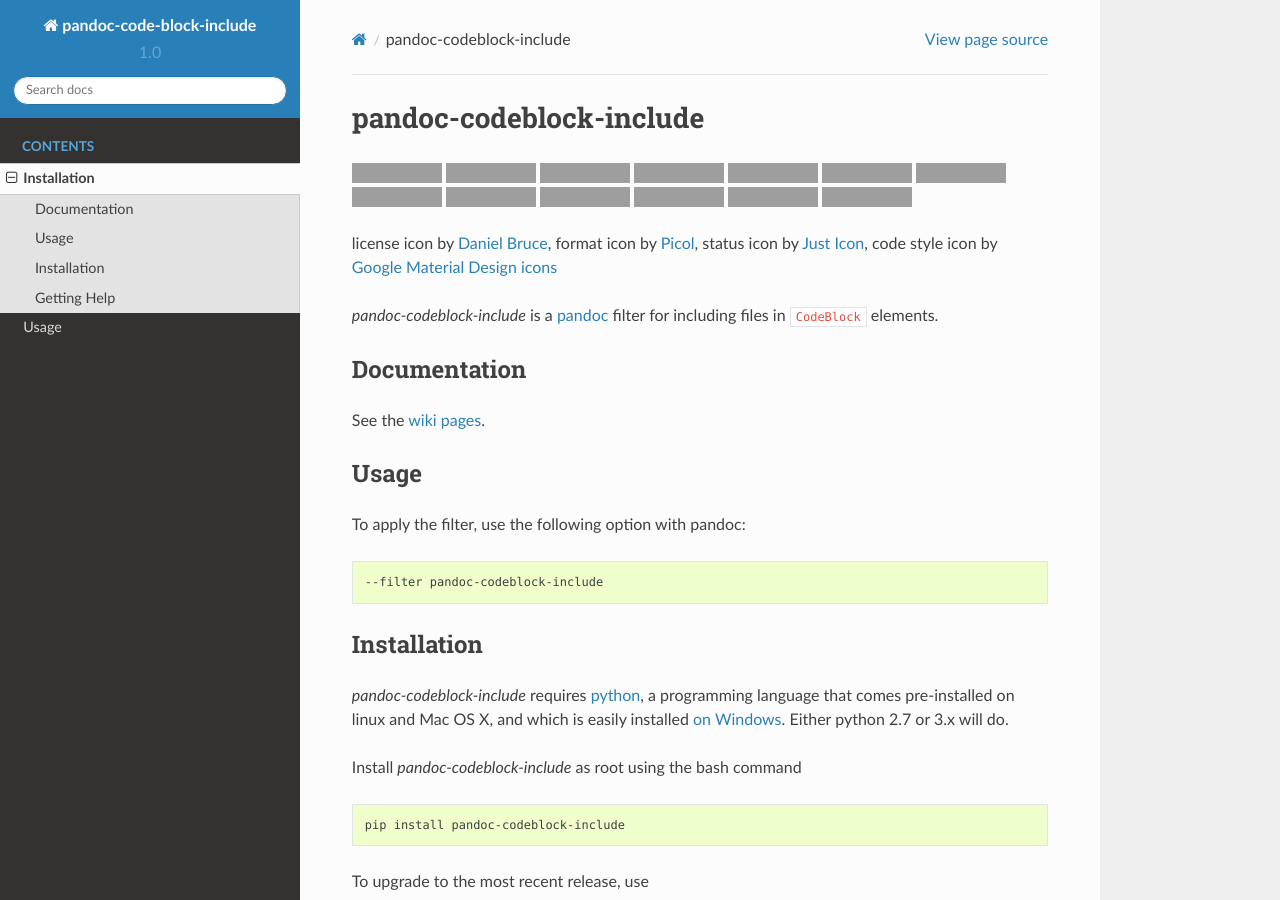
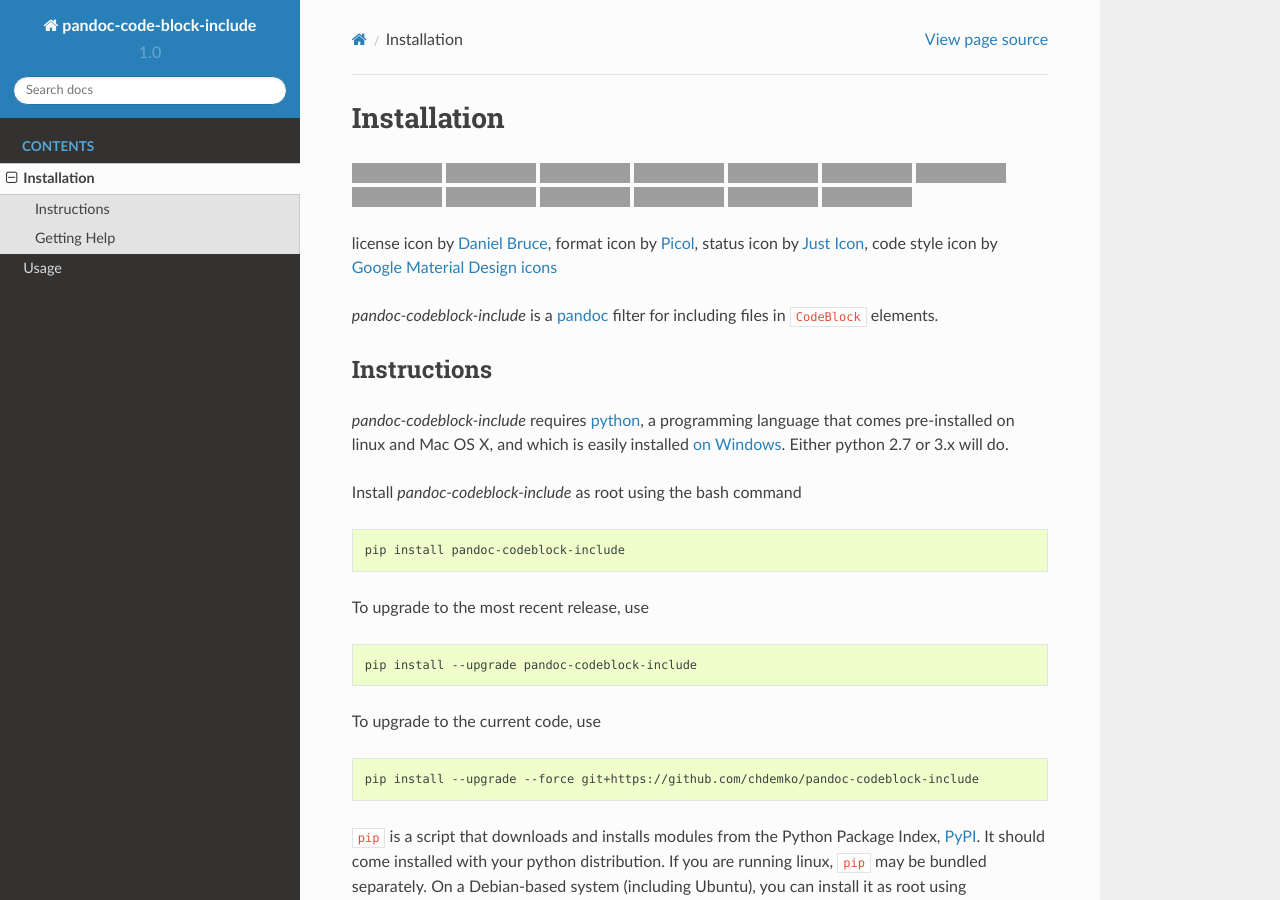
Before and after one commit to chdemko/pandoc-codeblock-include, a Sphinx documentation site: the page built from docs/README.md, in a window 1280 px wide and 900 px high, cut to the strip 0-900 px from the top of the window. Built offline with Sphinx 7.4.7 and the Read the Docs theme 2.0.0, drawn with Linux system fonts in a browser that asks for light colours; grey boxes are pictures that could not be loaded.

Commit message:
Update doc

```diff
--- a/README.md
+++ b/README.md
@@ -1,4 +1,6 @@
-# pandoc-codeblock-include
+Installation
+============
+
 ![Python package](https://github.com/chdemko/pandoc-codeblock-include/workflows/Python%20package/badge.svg?branch=develop)
 [![Coveralls](https://img.shields.io/coveralls/github/chdemko/pandoc-codeblock-include/develop.svg?logo=Codecov&logoColor=white)](https://coveralls.io/github/chdemko/pandoc-codeblock-include?branch=develop)
 [![Code Climate](https://codeclimate.com/github/chdemko/pandoc-codeblock-include/badges/gpa.svg)](https://codeclimate.com/github/chdemko/pandoc-codeblock-include/)
@@ -20,19 +22,7 @@ license icon by [Daniel Bruce](https://www.iconfinder.com/icons/216659/license_i
 
 [pandoc]: http://pandoc.org/
 
-Documentation
--------------
-
-See the [wiki pages](https://github.com/chdemko/pandoc-codeblock-include/wiki).
-
-Usage
------
-
-To apply the filter, use the following option with pandoc:
-
-    --filter pandoc-codeblock-include
-
-Installation
+Instructions
 ------------
 
 *pandoc-codeblock-include* requires [python], a programming language that comes pre-installed on linux and Mac OS X, and which is easily installed [on Windows]. Either python 2.7 or 3.x will do.
```
Also changed, not shown: docs/usage.md (+9 -3 lines).
